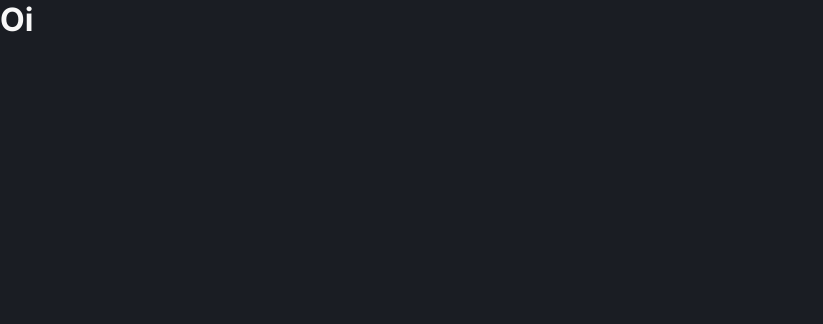
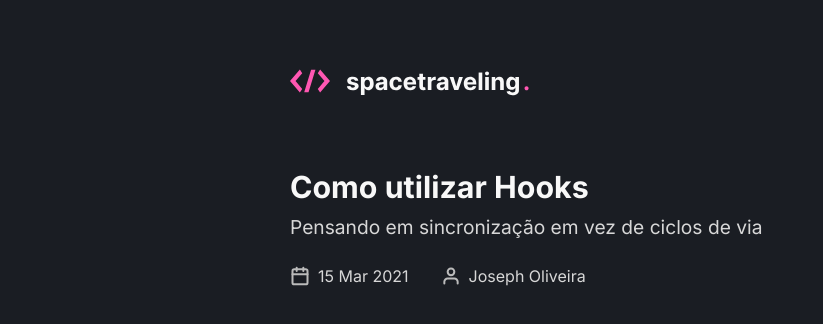
Before and after one commit to extevao/projeto-do-zero, a Next.js app: page / in a window 1280 px wide. Shown: the top 324 px of the page, without its empty margins (0-823 px from the left). Built offline with nearby package versions, Linux system fonts and the light colour scheme.

Commit message:
request para prismic e tela de base do layout tela de posts

```diff
--- a/src/pages/home.module.scss
+++ b/src/pages/home.module.scss
@@ -1 +1,48 @@
 // TODO
+.contentContainer {
+  display: flex;
+  align-items: center;
+  flex-direction: column;
+
+  max-width: 1000px;
+  margin: 0 auto;
+  padding: 0 2rem;
+  section {
+    width: 700px;
+  }
+}
+
+.contentLogo {
+  margin: 4.3rem 0;
+}
+
+.post {
+  h2 {
+    font-size: 1.9rem;
+    line-height: 2.3rem;
+    text-align: justify;
+    font-weight: bold;
+  }
+
+  p {
+    font-size: 1.2rem;
+    line-height: 1.6rem;
+    color: var(--body);
+    margin-top: 0.6rem;
+    margin-bottom: 1.6rem;
+    font-weight: 400;
+  }
+}
+
+.postInfo {
+  display: flex;
+  gap: 2rem;
+  color: var(--body);
+
+  time,
+  span {
+    display: flex;
+    align-items: center;
+    gap: 0.5rem;
+  }
+}
--- a/src/pages/index.tsx
+++ b/src/pages/index.tsx
@@ -1,4 +1,5 @@
 import { GetStaticProps } from 'next';
+import Prismic from '@prismicio/client';
 
 import { getPrismicClient } from '../services/prismic';
 
@@ -24,17 +25,46 @@ interface HomeProps {
   postsPagination: PostPagination;
 }
 
-export default function Home() {
+export default function Home({ postsPagination }: HomeProps): JSX.Element {
   return (
-    <div>
-      <h1>Oi</h1>
-    </div>
+    <main className={styles.contentContainer}>
+      <section className={styles.contentLogo}>
+        <img src="/images/logo.svg" alt="Logo da Aplicação" />
+      </section>
+      <section>
+        <div className={styles.post}>
+          <h2>Como utilizar Hooks</h2>
+          <p>Pensando em sincronização em vez de ciclos de via</p>
+          <div className={styles.postInfo}>
+            <time>
+              <img src="/images/calendar.svg" alt="Icone calendário" />
+              15 Mar 2021
+            </time>
+            <span>
+              <img src="/images/user.svg" alt="Icone pessoa" />
+              Joseph Oliveira
+            </span>
+          </div>
+        </div>
+      </section>
+    </main>
   );
 }
 
-// export const getStaticProps = async () => {
-//   // const prismic = getPrismicClient();
-//   // const postsResponse = await prismic.query(TODO);
+export const getStaticProps: GetStaticProps = async () => {
+  // const prismic = getPrismicClient();
 
-//   // TODO
-// };
+  // const response = await prismic.query(
+  //   [Prismic.predicates.at('document.type', 'documento_desafio')],
+  //   {
+  //     fetch: ['documento_desafio.title', 'documento_desafio.subtitle'],
+  //     pageSize: 1,
+  //   }
+  // );
+
+  return {
+    props: {
+      postsPagination: [],
+    },
+  };
+};
--- a/src/services/prismic.ts
+++ b/src/services/prismic.ts
@@ -4,6 +4,7 @@ import { DefaultClient } from '@prismicio/client/types/client';
 export function getPrismicClient(req?: unknown): DefaultClient {
   const prismic = Prismic.client(process.env.PRISMIC_API_ENDPOINT, {
     req,
+    accessToken: process.env.PRISMIC_ACCESS_TOKEN,
   });
 
   return prismic;
```
Also changed, not shown: public/images/calendar.svg (added), public/images/user.svg (added).
